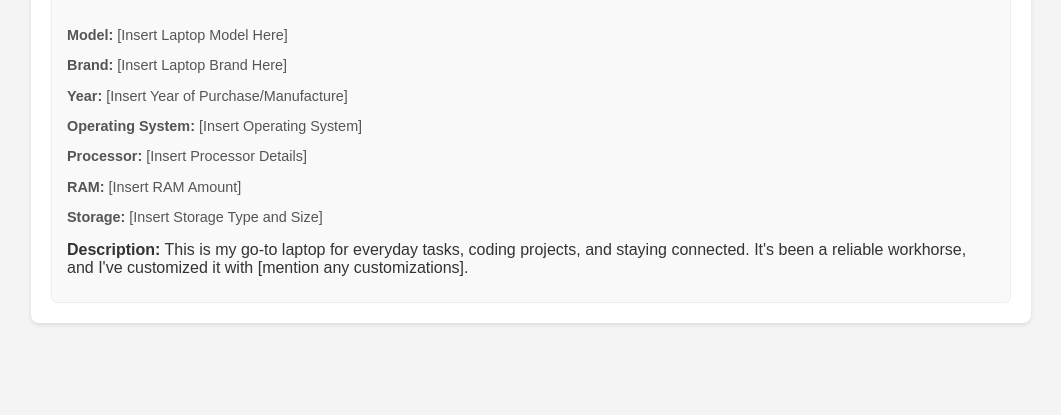
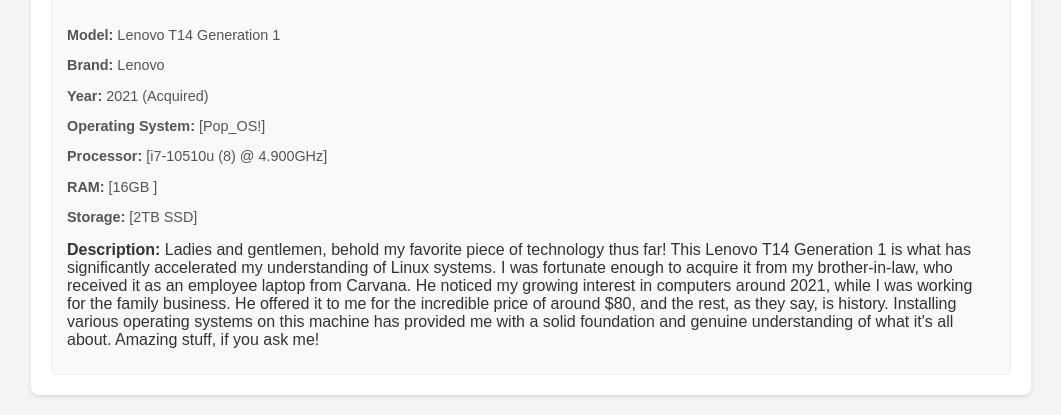
Before and after one commit to Butler2001/T14, a plain HTML site: page index.html in a window 1280 px wide. Both pictures are taken after a click on the element 313 px from the left and 262 px from the top of the page. Shown: the part 427-842 px from the top of the page, without its empty margins (109-1170 px from the left). Before the commit the page ends 800 px from the top, so only its background shows below. Drawn offline with Linux system fonts and the light colour scheme.

Commit message:
Refined the syntax

```diff
--- a/index.html
+++ b/index.html
@@ -66,17 +66,18 @@
 
         <div id="laptop-details" class="project-details">
             <h4>My Daily Driver Laptop - Details</h4>
-            <img src="images/laptop.jpg" alt="My Laptop"> <p class="detail-item"><strong>Model:</strong> [Insert Laptop Model Here]</p>
-            <p class="detail-item"><strong>Brand:</strong> [Insert Laptop Brand Here]</p>
-            <p class="detail-item"><strong>Year:</strong> [Insert Year of Purchase/Manufacture]</p>
-            <p class="detail-item"><strong>Operating System:</strong> [Insert Operating System]</p>
-            <p class="detail-item"><strong>Processor:</strong> [Insert Processor Details]</p>
-            <p class="detail-item"><strong>RAM:</strong> [Insert RAM Amount]</p>
-            <p class="detail-item"><strong>Storage:</strong> [Insert Storage Type and Size]</p>
-            <p><strong>Description:</strong> This is my go-to laptop for everyday tasks, coding projects, and staying connected. It's been a reliable workhorse, and I've customized it with [mention any customizations].</p>
-            </div>
+            <img src="images/laptop.jpg" alt="My Laptop">
+            <p class="detail-item"><strong>Model:</strong> Lenovo T14 Generation 1</p>
+            <p class="detail-item"><strong>Brand:</strong> Lenovo</p>
+            <p class="detail-item"><strong>Year:</strong> 2021 (Acquired)</p>
+            <p class="detail-item"><strong>Operating System:</strong> [Pop_OS!]</p>
+            <p class="detail-item"><strong>Processor:</strong> [i7-10510u (8) @ 4.900GHz]</p>
+            <p class="detail-item"><strong>RAM:</strong> [16GB ]</p>
+            <p class="detail-item"><strong>Storage:</strong> [2TB SSD]</p>
+            <p><strong>Description:</strong> Ladies and gentlemen, behold my favorite piece of technology thus far! This Lenovo T14 Generation 1 is what has significantly accelerated my understanding of Linux systems. I was fortunate enough to acquire it from my brother-in-law, who received it as an employee laptop from Carvana. He noticed my growing interest in computers around 2021, while I was working for the family business. He offered it to me for the incredible price of around $80, and the rest, as they say, is history. Installing various operating systems on this machine has provided me with a solid foundation and genuine understanding of what it's all about. Amazing stuff, if you ask me!</p>
+        </div>
 
-        </div>
+    </div>
 
     <script>
         function showProjectDetails(projectId) {
```
